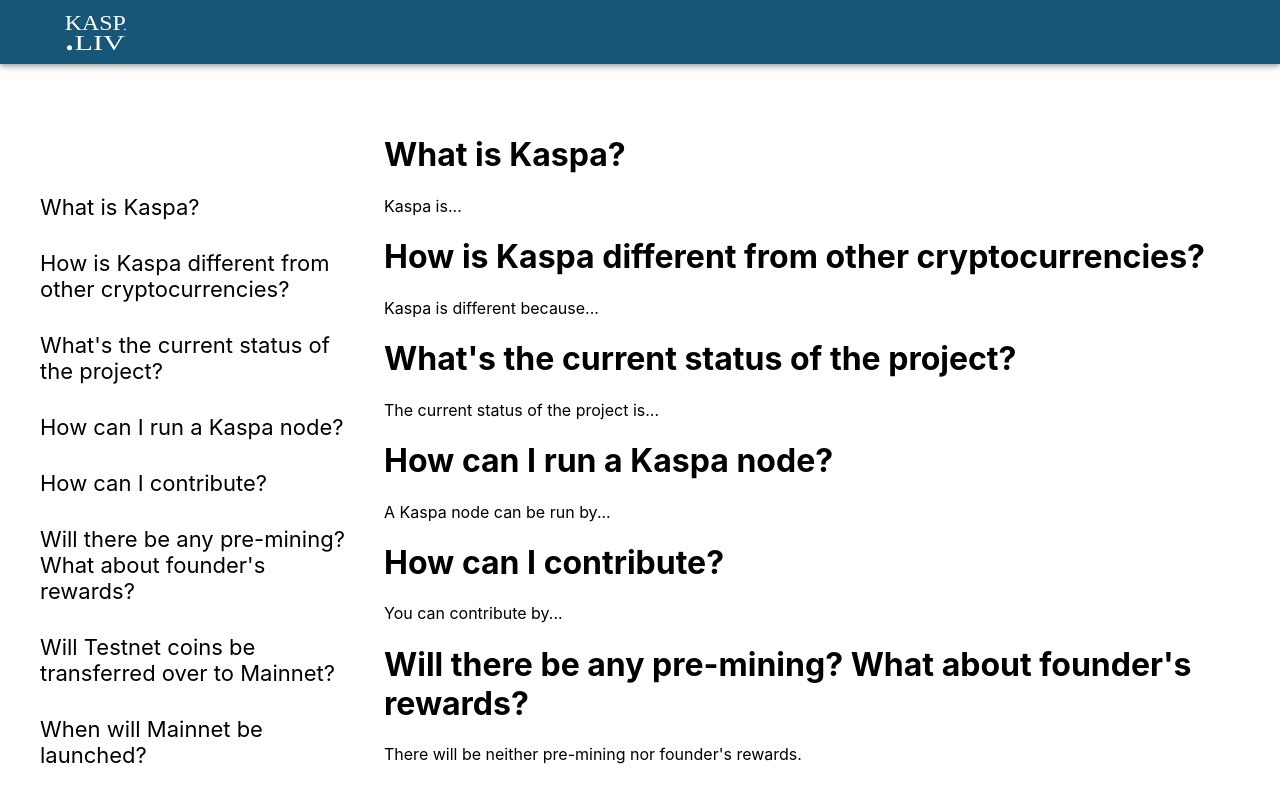
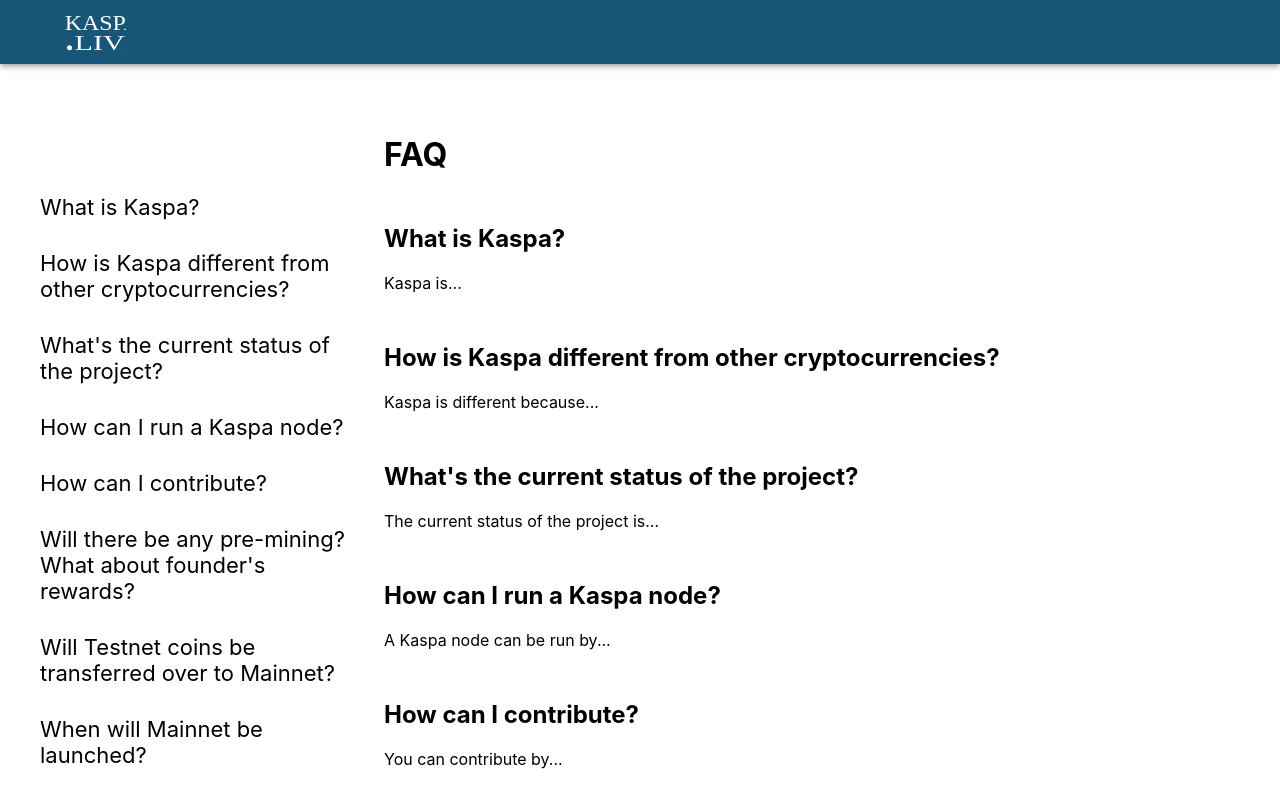
Before and after one commit to kaspa-live/kaspa-live, a Next.js app: page /docs in a window 1280 px wide. Shown: the top 790 px of the page. Built offline with nearby package versions, Linux system fonts and the light colour scheme.

Commit message:
Style the FAQ content a bit more.

```diff
--- a/pages/components/DocsFaqItem.tsx
+++ b/pages/components/DocsFaqItem.tsx
@@ -4,8 +4,8 @@ const DocsFaqItem = ({anchorName, questionText, answerText}:
                          { anchorName: string, questionText: string, answerText: string }) => {
     return <>
         <a id={anchorName} className={styles.anchor}/>
-        <div>
-            <h1>{questionText}</h1>
+        <div className={styles["faq-item"]}>
+            <h2>{questionText}</h2>
             <p>{answerText}</p>
         </div>
     </>
--- a/pages/docs/index.tsx
+++ b/pages/docs/index.tsx
@@ -15,6 +15,7 @@ const Docs = () => {
                 </ul>
             </div>
             <div className={styles.content}>
+                <h1>FAQ</h1>
                 {faqItems.map(faqItem =>
                     <DocsFaqItem
                         anchorName={faqItem.anchorName}
--- a/styles/Docs.module.css
+++ b/styles/Docs.module.css
@@ -27,3 +27,7 @@
     top: -128px;
     visibility: hidden;
 }
+
+.docs-container .content .faq-item {
+    margin-top: 50px;
+}
```
